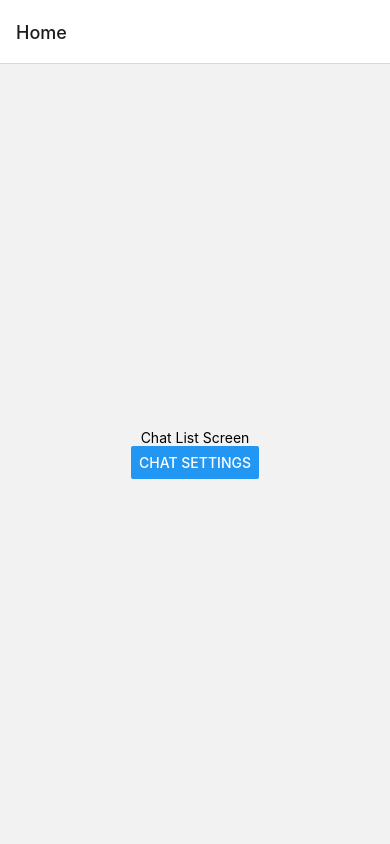
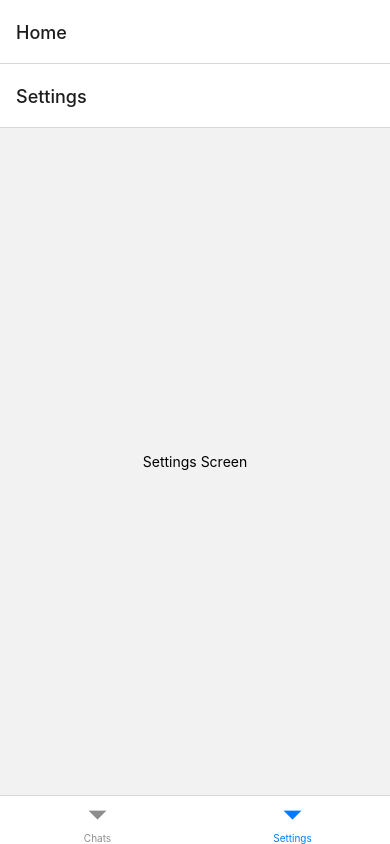
Before and after one commit to Ryanhustler420/whatsapp-clone-react-native, a React Native app: screen /Settings in a window 390 px wide. Built offline with nearby package versions, Linux system fonts and the light colour scheme.

Commit message:
added bottom tabs

```diff
--- a/App.js
+++ b/App.js
@@ -1,4 +1,5 @@
 import 'react-native-gesture-handler';
+import { createBottomTabNavigator } from '@react-navigation/bottom-tabs';
 import { SafeAreaProvider } from "react-native-safe-area-context";
 import { NavigationContainer } from '@react-navigation/native';
 import { createStackNavigator } from '@react-navigation/stack';
@@ -7,11 +8,22 @@
 import * as SplashScreen from "expo-splash-screen";
 import * as Font from "expo-font";
 
+import SettingsScreen from './screens/SettingsScreen';
 import ChatListScreen from './screens/ChatListScreen';
 import ChatSettingsScreen from './screens/ChatSettingsScreen';
 
 SplashScreen.preventAutoHideAsync();
 const Stack = createStackNavigator();
+const Tab = createBottomTabNavigator();
+
+const TabNavigator = () => {
+  return (
+    <Tab.Navigator>
+      <Tab.Screen name="ChatList" component={ChatListScreen} options={{ title: 'Chats' }} />
+      <Tab.Screen name="Settings" component={SettingsScreen} options={{ title: 'Settings' }} />
+    </Tab.Navigator>
+  );
+}
 
 export default function App() {
 
@@ -59,7 +71,7 @@
     <SafeAreaProvider style={styles.container} onLayout={onLayout}>
       <NavigationContainer>
         <Stack.Navigator>
-          <Stack.Screen name="Home" component={ChatListScreen} />
+          <Stack.Screen name="Home" component={TabNavigator} />
           <Stack.Screen name="ChatSettings"
             component={ChatSettingsScreen}
             options={{
--- a/package.json
+++ b/package.json
@@ -10,6 +10,7 @@
   },
   "dependencies": {
     "@expo/metro-runtime": "~3.2.3",
+    "@react-navigation/bottom-tabs": "^6.6.1",
     "@react-navigation/native": "^6.1.18",
     "@react-navigation/stack": "^6.4.1",
     "expo": "~51.0.28",
@@ -18,10 +19,10 @@
     "react": "18.2.0",
     "react-dom": "18.2.0",
     "react-native": "0.74.5",
+    "react-native-gesture-handler": "~2.16.1",
     "react-native-safe-area-context": "4.10.5",
     "react-native-screens": "3.31.1",
-    "react-native-web": "~0.19.10",
-    "react-native-gesture-handler": "~2.16.1"
+    "react-native-web": "~0.19.10"
   },
   "devDependencies": {
     "@babel/core": "^7.20.0"
--- /dev/null
+++ b/screens/SettingsScreen.js
@@ -0,0 +1,20 @@
+import React from 'react';
+import { View, Text, StyleSheet } from 'react-native';
+
+const SettingsScreen = props => {
+  return (
+    <View style={styles.container}>
+      <Text>Settings Screen</Text>
+    </View>
+  );
+}
+
+const styles = StyleSheet.create({
+  container: {
+    flex: 1,
+    alignItems: 'center',
+    justifyContent: 'center',
+  }
+});
+
+export default SettingsScreen;
```
Also changed, not shown: 2 other files (tests, documents, lock files or other folders).
